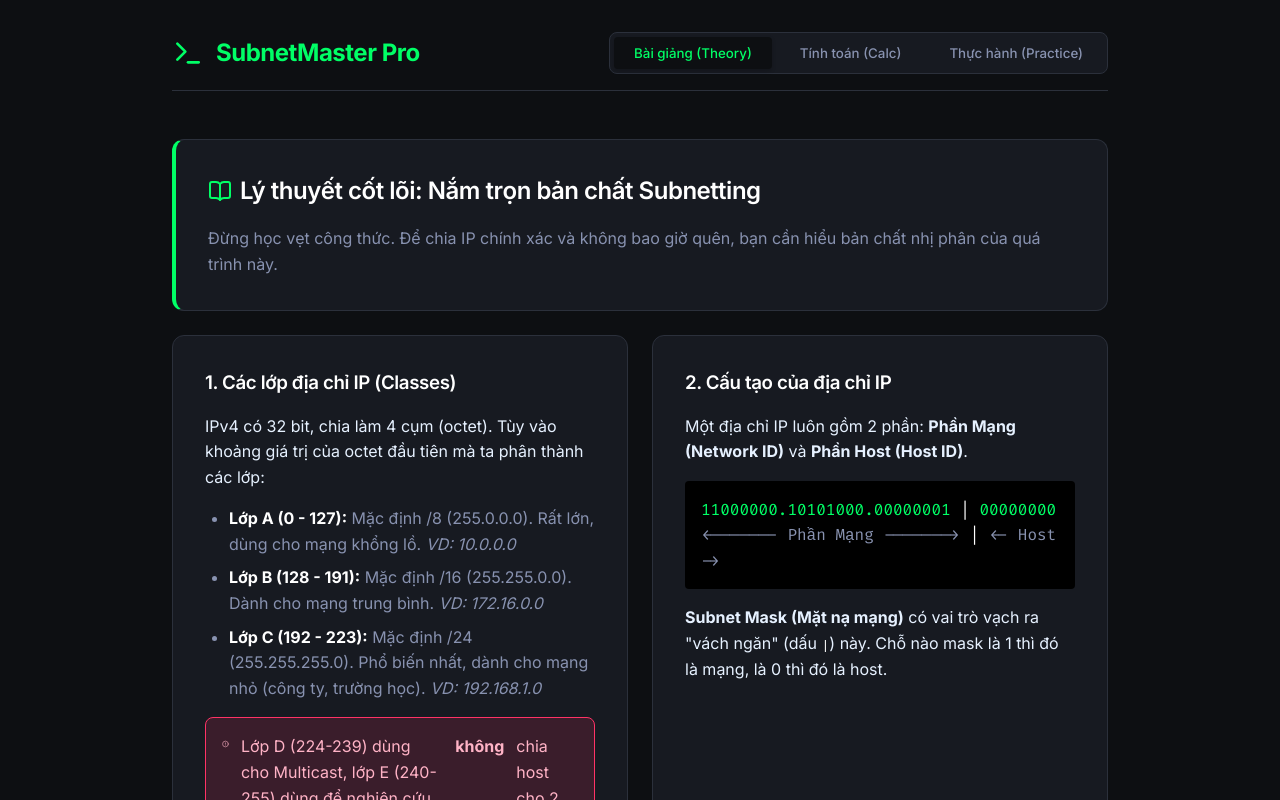
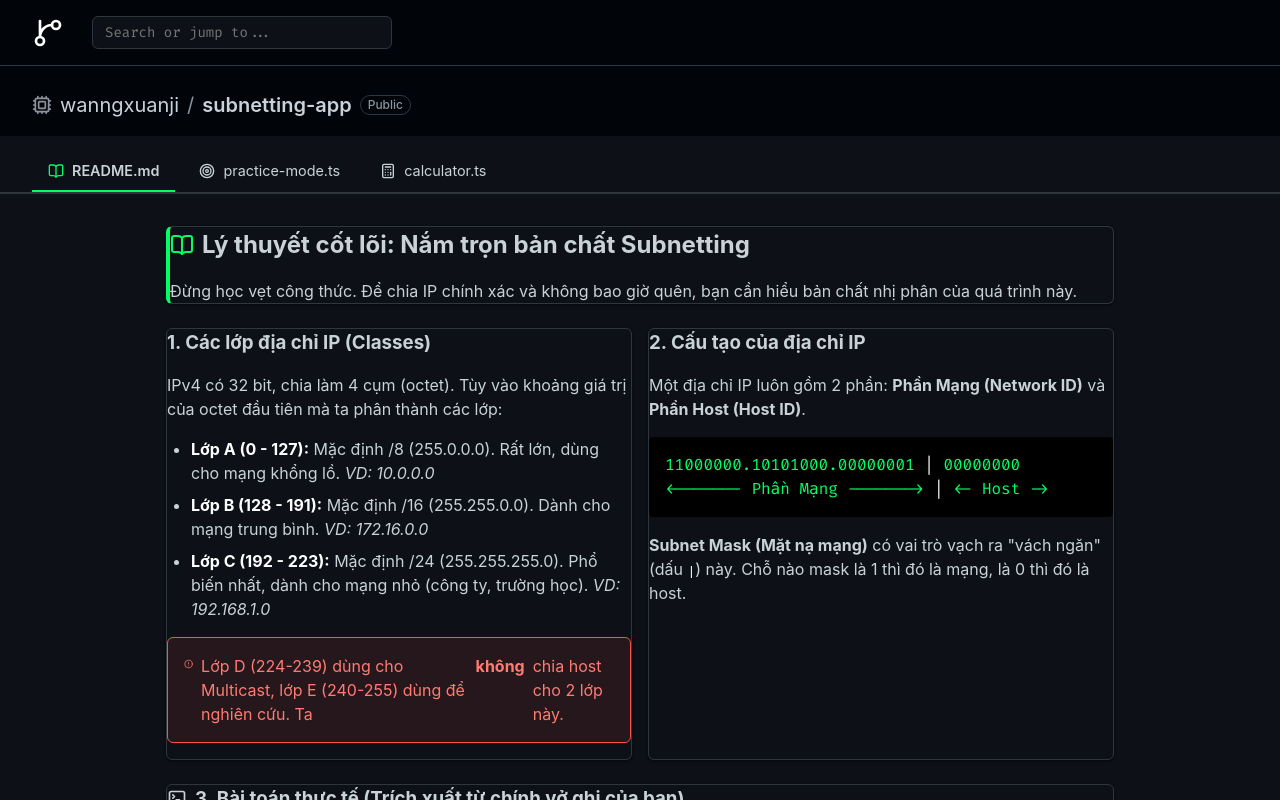
Before and after one commit to wanngxuanji/subnetting-app, a React (Vite) app: page / in a window 1280 px wide. Shown: the top 800 px of the page. Built offline with nearby package versions, Linux system fonts and the light colour scheme.

Commit message:
Refactor UI to GitHub layout and fix build errors

```diff
--- a/package.json
+++ b/package.json
@@ -10,6 +10,7 @@
     "preview": "vite preview"
   },
   "dependencies": {
+    "framer-motion": "^14.0.0",
     "lucide-react": "^1.52.0",
     "react": "^19.2.8",
     "react-dom": "^19.2.8"
--- a/src/App.tsx
+++ b/src/App.tsx
@@ -1,49 +1,89 @@
 import { useState } from 'react';
-import { Terminal } from 'lucide-react';
-import { Calculator } from './components/Calculator';
+import { Calculator as SubnetCalculator } from './components/Calculator';
 import { Practice } from './components/Practice';
 import { Theory } from './components/Theory';
+import { BookOpen, Target, Calculator, GitBranch, Cpu } from 'lucide-react';
+import { motion, AnimatePresence } from 'framer-motion';
+import './index.css';
 
-function App() {
-  const [activeTab, setActiveTab] = useState<'theory' | 'calc' | 'practice'>('theory');
+export default function App() {
+  const [activeTab, setActiveTab] = useState('theory');
+
+  const navItems = [
+    { id: 'theory', label: 'README.md', icon: BookOpen },
+    { id: 'practice', label: 'practice-mode.ts', icon: Target },
+    { id: 'calculator', label: 'calculator.ts', icon: Calculator },
+  ];
+
+  const renderContent = () => {
+    switch (activeTab) {
+      case 'theory': return <Theory />;
+      case 'practice': return <Practice />;
+      case 'calculator': return <SubnetCalculator />;
+      default: return null;
+    }
+  };
 
   return (
-    <div className="app-container">
-      <header>
-        <div className="logo">
-          <Terminal size={32} />
-          SubnetMaster Pro
-        </div>
-
-        <div className="tabs">
-          <button
-            className={`tab ${activeTab === 'theory' ? 'active' : ''}`}
-            onClick={() => setActiveTab('theory')}
-          >
-            Bài giảng (Theory)
-          </button>
-          <button
-            className={`tab ${activeTab === 'calc' ? 'active' : ''}`}
-            onClick={() => setActiveTab('calc')}
-          >
-            Tính toán (Calc)
-          </button>
-          <button
-            className={`tab ${activeTab === 'practice' ? 'active' : ''}`}
-            onClick={() => setActiveTab('practice')}
-          >
-            Thực hành (Practice)
-          </button>
+    <div style={{ minHeight: '100vh', display: 'flex', flexDirection: 'column' }}>
+      {/* GitHub Global Header */}
+      <header className="gh-navbar">
+        <GitBranch size={32} color="#fff" />
+        <div style={{ display: 'flex', gap: '1rem', flex: 1, marginLeft: '1rem' }}>
+          <input
+            type="text"
+            placeholder="Search or jump to..."
+            style={{ width: '300px', backgroundColor: 'var(--gh-bg)', borderRadius: '6px' }}
+            disabled
+          />
         </div>
       </header>
 
-      <main>
-        {activeTab === 'theory' && <Theory />}
-        {activeTab === 'calc' && <Calculator />}
-        {activeTab === 'practice' && <Practice />}
+      {/* GitHub Repository Header */}
+      <div style={{ backgroundColor: 'var(--gh-header-bg)', borderBottom: '1px solid var(--gh-border)' }}>
+        <div style={{ padding: '1.5rem 2rem 1rem 2rem' }}>
+          <div className="gh-repo-title">
+            <Cpu size={20} color="var(--gh-muted)" />
+            <span className="owner">wanngxuanji</span>
+            <span className="separator">/</span>
+            <span className="repo">subnetting-app</span>
+            <span className="gh-badge">Public</span>
+          </div>
+        </div>
+
+        {/* Repository Navigation Tabs */}
+        <div className="gh-tabs-container">
+          {navItems.map(item => {
+            const Icon = item.icon;
+            const isActive = activeTab === item.id;
+            return (
+              <div
+                key={item.id}
+                className={`gh-tab ${isActive ? 'active' : ''}`}
+                onClick={() => setActiveTab(item.id)}
+              >
+                <Icon size={16} />
+                <span>{item.label}</span>
+              </div>
+            );
+          })}
+        </div>
+      </div>
+
+      {/* Main Content Area */}
+      <main className="gh-main" style={{ flex: 1, width: '100%' }}>
+        <AnimatePresence mode="wait">
+          <motion.div
+            key={activeTab}
+            initial={{ opacity: 0, y: 15 }}
+            animate={{ opacity: 1, y: 0 }}
+            exit={{ opacity: 0, y: -15 }}
+            transition={{ duration: 0.2 }}
+          >
+            {renderContent()}
+          </motion.div>
+        </AnimatePresence>
       </main>
     </div>
   );
 }
-
-export default App;
--- a/src/components/Calculator.tsx
+++ b/src/components/Calculator.tsx
@@ -49,14 +49,14 @@ export function Calculator() {
   };
 
   return (
-    <div className="animate-in">
+    <div>
       <div className="card">
-        <h2 style={{ display: 'flex', alignItems: 'center', gap: '0.5rem', marginBottom: '1.5rem' }}>
-          <Network size={24} color="var(--primary-color)" />
-          Thông số mạng (Base Network)
-        </h2>
-
-        <div className="grid-2">
+        <div className="card-header">
+          <CalcIcon size={16} />
+          <h2>calculator.ts</h2>
+        </div>
+        <div className="card-body">
+          <div className="grid-2">
           <div className="input-group">
             <label>Địa chỉ IP mạng (Network IP)</label>
             <input
@@ -123,8 +123,8 @@ export function Calculator() {
             Bắt đầu chia mạng (VLSM)
           </button>
         </div>
+        </div>
       </div>
-
       {error && (
         <div className="alert alert-error">
           <strong>Lỗi:</strong> {error}
@@ -132,9 +132,13 @@ export function Calculator() {
       )}
 
       {results && results.length > 0 && (
-        <div className="card animate-in">
-          <h2 style={{ marginBottom: '1rem' }}>Kết quả phân bổ IP</h2>
-          <p style={{ color: 'var(--text-muted)', marginBottom: '1.5rem' }}>
+        <div className="card">
+          <div className="card-header">
+            <Network size={16} />
+            <h2>Kết quả phân bổ IP</h2>
+          </div>
+          <div className="card-body">
+            <p style={{ color: 'var(--text-muted)', marginBottom: '1.5rem' }}>
             Lưu ý: Mạng đã tự động được sắp xếp từ phòng cần nhiều máy nhất đến ít máy nhất theo chuẩn VLSM.
           </p>
 
@@ -183,6 +187,7 @@ export function Calculator() {
                 </div>
               ))}
             </div>
+            </div>
           </div>
         </div>
       )}
--- a/src/components/Practice.tsx
+++ b/src/components/Practice.tsx
@@ -105,13 +105,14 @@ export function Practice() {
   const isFirstRoom = currentRoomIndex === 0;
 
   return (
-    <div className="animate-in">
+    <div>
       <div className="card question-box">
-        <h2 style={{ display: 'flex', alignItems: 'center', gap: '0.5rem' }}>
-          <Target size={24} color="var(--primary-color)" />
-          Đề bài
-        </h2>
-        <p className="question-text" style={{ marginTop: '1rem' }}>
+        <div className="card-header">
+          <Target size={16} />
+          <h2>practice-mode.ts / Đề bài</h2>
+        </div>
+        <div className="card-body">
+          <p className="question-text">
           Bạn được cấp dải mạng <strong>{problem.baseNet}/{problem.cidr}</strong>.
         </p>
         <div className="mono" style={{ background: '#000', padding: '1rem', borderRadius: '4px', marginTop: '1rem', color: '#ffb3c6', fontSize: '1.1rem' }}>
@@ -151,17 +152,23 @@ export function Practice() {
           </div>
         )}
 
-        <div style={{ marginTop: '1.5rem', padding: '1rem', background: 'var(--bg-color)', borderRadius: 'var(--radius-sm)' }}>
+        <div style={{ marginTop: '1.5rem', padding: '1rem', background: 'var(--gh-sub-header)', borderRadius: '6px' }}>
           <p>
             <strong>Nhiệm vụ {currentRoomIndex + 1}/{problem.rooms.length}:</strong> Hãy tính toán các thông số cho <strong>{currentRoom.name}</strong>
             ({currentRoom.hosts} máy).
             {isFirstRoom && " (phòng lớn nhất - ưu tiên chia trước)"}
           </p>
         </div>
+        </div>
       </div>
 
       <div className="card">
-        <h3 style={{ marginBottom: '1.5rem', color: '#ffb3c6' }}>Nhập đáp án (Nhị phân trước &rarr; Thập phân sau):</h3>
+        <div className="card-header">
+          <Target size={16} />
+          <h2>practice-mode.ts / Trả lời</h2>
+        </div>
+        <div className="card-body">
+          <h3 style={{ marginBottom: '1.5rem', color: '#ffb3c6' }}>Nhập đáp án (Nhị phân trước &rarr; Thập phân sau):</h3>
 
         <div className="grid-1" style={{ display: 'flex', flexDirection: 'column', gap: '1.5rem' }}>
 
@@ -316,6 +323,7 @@ export function Practice() {
             )}
           </div>
         )}
+        </div>
       </div>
     </div>
   );
--- a/src/components/Theory.tsx
+++ b/src/components/Theory.tsx
@@ -2,7 +2,7 @@ import { BookOpen, AlertCircle, TerminalSquare } from 'lucide-react';
 
 export function Theory() {
   return (
-    <div className="animate-in">
+    <div>
       <div className="card" style={{ borderLeft: '4px solid var(--primary-color)' }}>
         <h2 style={{ display: 'flex', alignItems: 'center', gap: '0.5rem', marginBottom: '1rem' }}>
           <BookOpen size={24} color="var(--primary-color)" />
--- a/src/index.css
+++ b/src/index.css
@@ -1,25 +1,24 @@
-@import url('https://fonts.googleapis.com/css2?family=Fira+Code:wght@400;500;700&family=Inter:wght@400;500;600;700&display=swap');
+@import url('https://fonts.googleapis.com/css2?family=Fira+Code:wght@400;500;700&display=swap');
 
 :root {
-  --bg-color: #0d0f12;
-  --surface-color: #171a21;
-  --surface-hover: #21252f;
-  --border-color: #2b303b;
-  --primary-color: #00ff66; /* Neon green */
-  --primary-dim: rgba(0, 255, 102, 0.15);
-  --error-color: #ff3366;
-  --error-dim: rgba(255, 51, 102, 0.15);
-  --text-main: #e6f1ff;
-  --text-muted: #8892b0;
+  /* GitHub Dark Mode Colors */
+  --gh-bg: #0d1117;
+  --gh-header-bg: #010409;
+  --gh-sub-header: #161b22;
+  --gh-border: #30363d;
+  --gh-text: #c9d1d9;
+  --gh-muted: #8b949e;
 
-  --font-sans: 'Inter', sans-serif;
-  --font-mono: 'Fira Code', monospace;
+  /* User's Green Vibe */
+  --primary-color: #00ff66;
+  --primary-dim: rgba(0, 255, 102, 0.1);
+  --primary-hover: #00cc52;
 
-  --radius-sm: 4px;
-  --radius-md: 8px;
-  --radius-lg: 12px;
+  --error-color: #f85149;
+  --error-dim: rgba(248, 81, 73, 0.1);
 
-  --transition: all 0.2s cubic-bezier(0.4, 0, 0.2, 1);
+  --font-sans: -apple-system, BlinkMacSystemFont, "Segoe UI", Helvetica, Arial, sans-serif;
+  --font-mono: 'Fira Code', ui-monospace, SFMono-Regular, Consolas, monospace;
 }
 
 * {
@@ -30,117 +29,141 @@
 
 body {
   font-family: var(--font-sans);
-  background-color: var(--bg-color);
-  color: var(--text-main);
-  line-height: 1.6;
+  background-color: var(--gh-bg);
+  color: var(--gh-text);
+  line-height: 1.5;
   -webkit-font-smoothing: antialiased;
-}
-
-h1, h2, h3, h4 {
-  font-weight: 600;
-  color: #fff;
-  letter-spacing: -0.02em;
 }
 
 .mono {
   font-family: var(--font-mono);
 }
 
-/* App Container */
-.app-container {
-  max-width: 1000px;
-  margin: 0 auto;
-  padding: 2rem;
-  min-height: 100vh;
-}
-
-/* Header */
-header {
-  display: flex;
-  justify-content: space-between;
-  align-items: center;
-  margin-bottom: 3rem;
-  padding-bottom: 1rem;
-  border-bottom: 1px solid var(--border-color);
-}
-
-.logo {
+/* GitHub Navbar */
+.gh-navbar {
+  background-color: var(--gh-header-bg);
+  padding: 1rem 2rem;
   display: flex;
   align-items: center;
   gap: 0.75rem;
-  font-size: 1.5rem;
-  font-weight: 700;
-  color: var(--primary-color);
-  letter-spacing: -0.02em;
+  border-bottom: 1px solid var(--gh-border);
 }
 
-.logo svg {
-  stroke: var(--primary-color);
+.gh-repo-title {
+  display: flex;
+  align-items: center;
+  gap: 0.5rem;
+  font-size: 1.25rem;
 }
 
-.tabs {
+.gh-repo-title .owner { color: var(--gh-text); }
+.gh-repo-title .separator { color: var(--gh-muted); }
+.gh-repo-title .repo { color: var(--gh-text); font-weight: 600; }
+.gh-badge {
+  border: 1px solid var(--gh-border);
+  border-radius: 2em;
+  padding: 0 7px;
+  font-size: 0.75rem;
+  color: var(--gh-muted);
+  font-weight: 500;
+}
+
+/* GitHub Tabs */
+.gh-tabs-container {
+  background-color: var(--gh-bg);
+  border-bottom: 1px solid var(--gh-border);
+  padding: 0 2rem;
   display: flex;
   gap: 0.5rem;
-  background: var(--surface-color);
-  padding: 0.25rem;
-  border-radius: var(--radius-md);
-  border: 1px solid var(--border-color);
+  padding-top: 1rem;
 }
 
-.tab {
-  padding: 0.5rem 1.25rem;
-  border-radius: var(--radius-sm);
-  border: none;
-  background: transparent;
-  color: var(--text-muted);
-  font-family: var(--font-sans);
-  font-weight: 500;
+.gh-tab {
+  display: flex;
+  align-items: center;
+  gap: 0.5rem;
+  padding: 0.5rem 1rem;
+  color: var(--gh-text);
+  border-bottom: 2px solid transparent;
   cursor: pointer;
-  transition: var(--transition);
+  font-size: 0.9rem;
+  transition: all 0.2s;
+  border-radius: 6px 6px 0 0;
 }
 
-.tab:hover {
-  color: var(--text-main);
+.gh-tab:hover {
+  background-color: var(--gh-sub-header);
 }
 
-.tab.active {
-  background: var(--bg-color);
-  color: var(--primary-color);
-  box-shadow: 0 2px 4px rgba(0,0,0,0.2);
+.gh-tab.active {
+  border-bottom-color: var(--primary-color);
+  font-weight: 600;
 }
 
-/* Common UI Elements */
-.card {
-  background: var(--surface-color);
-  border: 1px solid var(--border-color);
-  border-radius: var(--radius-lg);
-  padding: 2rem;
-  margin-bottom: 1.5rem;
+.gh-tab.active svg {
+  color: var(--primary-color);
 }
 
-.input-group {
-  margin-bottom: 1.5rem;
+/* Main Content */
+.gh-main {
+  max-width: 1012px;
+  margin: 0 auto;
+  padding: 2rem;
 }
 
+/* GitHub Box (Cards) */
+.card {
+  border: 1px solid var(--gh-border);
+  border-radius: 6px;
+  background-color: var(--gh-bg);
+  margin-bottom: 1.5rem;
+  box-shadow: 0 1px 3px rgba(1,4,9,0.8);
+}
+
+.card-header {
+  background-color: var(--gh-sub-header);
+  padding: 1rem 1.5rem;
+  border-bottom: 1px solid var(--gh-border);
+  border-radius: 6px 6px 0 0;
+  display: flex;
+  align-items: center;
+  gap: 0.5rem;
+}
+
+.card-header h2, .card-header h3 {
+  font-size: 1rem;
+  font-weight: 600;
+  margin: 0;
+}
+
+.card-body {
+  padding: 1.5rem;
+}
+
+/* Inputs & Forms */
+.input-group {
+  margin-bottom: 1rem;
+}
 .input-group label {
   display: block;
   margin-bottom: 0.5rem;
   font-size: 0.875rem;
-  color: var(--text-muted);
-  font-weight: 500;
+  font-weight: 600;
 }
 
-input[type="text"],
-input[type="number"] {
+input[type="text"], input[type="number"] {
   width: 100%;
-  padding: 0.75rem 1rem;
-  background: var(--bg-color);
-  border: 1px solid var(--border-color);
-  border-radius: var(--radius-md);
-  color: var(--text-main);
+  padding: 0.35rem 0.75rem;
+  font-size: 0.875rem;
+  line-height: 1.25rem;
+  color: var(--gh-text);
+  background-color: var(--gh-bg);
+  border: 1px solid var(--gh-border);
+  border-radius: 6px;
   font-family: var(--font-mono);
-  font-size: 1rem;
-  transition: var(--transition);
+  box-shadow: inset 0 0 0 transparent;
+  transition: 80ms cubic-bezier(0.33, 1, 0.68, 1);
+  transition-property: color,background-color,box-shadow,border-color;
 }
 
 input:focus {
@@ -149,150 +172,112 @@ input:focus {
   box-shadow: 0 0 0 3px var(--primary-dim);
 }
 
+/* Buttons */
 .btn {
+  color: var(--gh-bg);
+  background-color: var(--primary-color);
+  border: 1px solid rgba(27,31,36,0.15);
+  border-radius: 6px;
+  padding: 0.35rem 1rem;
+  font-size: 0.875rem;
+  font-weight: 600;
+  line-height: 1.25rem;
+  cursor: pointer;
   display: inline-flex;
   align-items: center;
-  justify-content: center;
   gap: 0.5rem;
-  padding: 0.75rem 1.5rem;
-  background: var(--primary-color);
-  color: #000;
-  border: none;
-  border-radius: var(--radius-md);
-  font-weight: 600;
-  font-family: var(--font-sans);
-  cursor: pointer;
-  transition: var(--transition);
+  transition: 0.2s cubic-bezier(0.3, 0, 0.5, 1);
+  transition-property: color, background-color, border-color;
 }
 
-.btn:hover {
-  background: #00cc52;
-  transform: translateY(-1px);
+.btn:hover:not(:disabled) {
+  background-color: var(--primary-hover);
+  border-color: rgba(27,31,36,0.15);
 }
-
-.btn:active {
-  transform: translateY(0);
+.btn:disabled {
+  opacity: 0.5;
+  cursor: not-allowed;
 }
 
 .btn-secondary {
-  background: var(--surface-color);
-  color: var(--text-main);
-  border: 1px solid var(--border-color);
+  color: var(--gh-text);
+  background-color: var(--gh-sub-header);
+  border-color: var(--gh-border);
 }
-
-.btn-secondary:hover {
-  background: var(--surface-hover);
-  border-color: var(--text-muted);
+.btn-secondary:hover:not(:disabled) {
+  background-color: #30363d;
+  border-color: #8b949e;
 }
 
 /* Tables */
 .table-container {
-  overflow-x: auto;
-  border: 1px solid var(--border-color);
-  border-radius: var(--radius-md);
+  border: 1px solid var(--gh-border);
+  border-radius: 6px;
+  overflow: hidden;
+  margin-top: 1rem;
 }
-
 table {
   width: 100%;
   border-collapse: collapse;
+}
+th, td {
+  padding: 0.5rem 1rem;
+  border-bottom: 1px solid var(--gh-border);
+  font-size: 0.875rem;
   text-align: left;
 }
-
-th, td {
-  padding: 1rem;
-  border-bottom: 1px solid var(--border-color);
+th {
+  background-color: var(--gh-sub-header);
+  font-weight: 600;
 }
-
-th {
-  background: var(--surface-hover);
-  color: var(--text-muted);
-  font-weight: 500;
-  font-size: 0.875rem;
-  text-transform: uppercase;
-  letter-spacing: 0.05em;
+tbody tr:hover {
+  background-color: rgba(255,255,255,0.02);
 }
-
-td {
-  font-family: var(--font-mono);
-  font-size: 0.9rem;
-}
-
-tbody tr:hover {
-  background: rgba(255, 255, 255, 0.02);
-}
-
 tbody tr:last-child td {
   border-bottom: none;
 }
 
-/* Badge */
-.badge {
-  display: inline-block;
-  padding: 0.25rem 0.5rem;
-  border-radius: 4px;
-  font-size: 0.75rem;
-  font-weight: 600;
-  text-transform: uppercase;
-  letter-spacing: 0.05em;
-  background: var(--primary-dim);
+/* Alerts / Banners */
+.alert {
+  padding: 1rem;
+  border-radius: 6px;
+  margin-bottom: 1rem;
+  border: 1px solid var(--gh-border);
+  display: flex;
+  align-items: flex-start;
+  gap: 0.5rem;
+}
+.alert-error {
+  background-color: var(--error-dim);
+  border-color: var(--error-color);
+  color: #ff7b72;
+}
+.alert-success {
+  background-color: var(--primary-dim);
+  border-color: var(--primary-color);
   color: var(--primary-color);
 }
 
-/* Alert */
-.alert {
-  padding: 1rem;
-  border-radius: var(--radius-md);
-  margin-bottom: 1.5rem;
-  display: flex;
-  align-items: flex-start;
-  gap: 0.75rem;
-}
-
-.alert-error {
-  background: var(--error-dim);
-  border: 1px solid var(--error-color);
-  color: #ffb3c6;
-}
-
-.alert-success {
-  background: var(--primary-dim);
-  border: 1px solid var(--primary-color);
-  color: var(--primary-color);
-}
-
-/* Grid Layout */
+/* Misc */
 .grid-2 {
   display: grid;
   grid-template-columns: 1fr 1fr;
-  gap: 1.5rem;
-}
-
-/* Practice Mode specifics */
-.question-box {
-  border-left: 4px solid var(--primary-color);
-  padding-left: 1.5rem;
-  margin-bottom: 2rem;
-}
-
-.question-text {
-  font-size: 1.25rem;
-  margin-bottom: 0.5rem;
-}
-
-/* Animations */
-@keyframes fadeIn {
-  from { opacity: 0; transform: translateY(10px); }
-  to { opacity: 1; transform: translateY(0); }
-}
-
-.animate-in {
-  animation: fadeIn 0.4s ease-out forwards;
+  gap: 1rem;
 }
 
 .step-details {
-  background: var(--bg-color);
+  background-color: var(--gh-sub-header);
+  border: 1px solid var(--gh-border);
+  border-radius: 6px;
   padding: 1rem;
-  border-radius: var(--radius-sm);
   margin-top: 1rem;
-  border: 1px dashed var(--border-color);
 }
+
+.code-block {
+  background-color: #010409;
+  border: 1px solid var(--gh-border);
+  border-radius: 6px;
+  padding: 1rem;
+  margin: 0.5rem 0;
+  color: var(--gh-text);
+}
```
Also changed, not shown: 1 other file (tests, documents, lock files or other folders).
